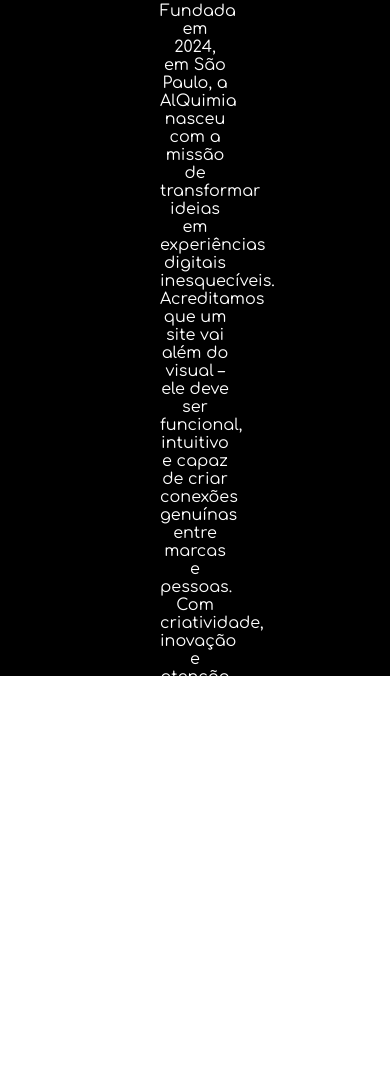
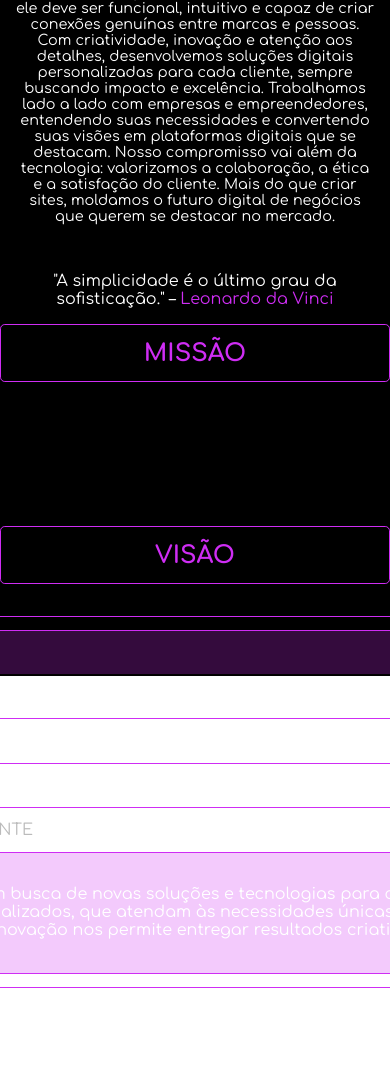
Before and after one commit to juliagasantos/sectionSobreOrigin, a plain HTML site: page index.html in a window 390 px wide. Shown: the part 168-1245 px from the top of the page. After the commit the page ends 1172 px from the top, so only its background shows below. Drawn offline with nearby package versions, Linux system fonts and the light colour scheme.

Commit message:
inicio do media no css

```diff
--- a/css/style.css
+++ b/css/style.css
@@ -62,15 +62,15 @@
 
         .missao-visao {
             display: flex;
-            gap: 2rem;
-            width: 720px;
+            gap: 8em;
+            width: 774.98px;
 
             & .missao,
             & .visao {
                 border: 1px solid var(--clr-rosa);
-                border-radius: 1rem;
+                border-radius: 0.3rem;
                 cursor: pointer;
-                height: 4rem;
+                height: 3.5rem;
                 display: flex;
                 justify-content: center;
                 align-items: center;
@@ -97,7 +97,7 @@
                 }
 
                 &:hover {
-                    height: 300px;
+                    height: 250px;
                 }
 
                 &:hover .textMissao,
@@ -109,62 +109,170 @@
 
         .valores {
             border: 1px solid var(--clr-rosa);
-            border-radius: 1em;
-            padding: 1em;
-            width: 720px;
+            border-radius: 5px;
+            background: var(--clr-transparente);
+            padding: 0.8em;
+            width: 747.5px;
 
-
-            & .open {
+            & .openValores {
                 display: flex;
-                justify-content: center;
+                list-style: none;
+                justify-content: space-between;
                 align-items: center;
 
-                & .btnOpen {
-                    border-radius: 1rem;
-                    transition: all 0.2s ease;
-                    margin: 0 0.3em;
-                    padding: 0.8em 1.2em;
+                & .tab.active {
+                    color: var(--clr-branco);
+                    background: #CF2DF440;
+                    border: 1px solid var(--clr-rosa);
+                    border-bottom: none;
+                    /* Remove a borda inferior da aba ativa */
+                }
+
+                & .tab {
+                    padding: 0.8em 1em;
                     cursor: pointer;
-                    color: var(--clr-branco);
+                    background: none;
+                    color: #bbb;
+                    transition: 0.3s;
+                    border-top-left-radius: 5px;
+                    border-top-right-radius: 5px;
+                    border-bottom: 1px solid var(--clr-rosa);
+
+                    &:hover {
+                        color: white;
+                    }
                 }
             }
 
-            & .textOpen {
-                display: flex;
-                align-items: flex-start;
+            & .tab-content.active {
+                display: block;
+                margin: auto;
+                border-bottom: 1px solid var(--clr-rosa);
+                border-right: 1px solid var(--clr-rosa);
+                border-left: 1px solid var(--clr-rosa);
 
-                & .topic {
-                    padding: 1.5em;
-
-                    & h2 {
-                        font-size: 1.2em;
-                        color: var(--clr-rosa);
             }
 
-                    & p {
-                        padding: 1em 0 0;
+            & .tab-content {
+                padding: 2em 1em 1em;
+                display: none;
+                background: #CF2DF440;
+                border-radius: 0 0 0.2em 0.2em;
                 color: var(--clr-branco);
             }
         }
     }
+
+    @media (max-width: 1024px) {
+        .missao-visao {
+            gap: 4em; // Menos espaço entre os itens
+            width: 90%; // Ajuste no tamanho das caixas
         }
 
-        /* &:hover {
-            & .open {
-                & .btnOpen {
-                    border: 1px solid var(--clr-rosa);
+        .missao,
+        .visao {
+            width: 100%;
+            height: auto;
+        }
+
+        .quality {
+            padding: 2rem;
+            gap: 2rem;
         }
     }
 
-            & .textOpen {
-                & .topic {
-                    & p {
-                        border: 1px solid var(--clr-rosa);
+    /* Para telas de 768px ou menos */
+    @media (max-width: 768px) {
+        .missao-visao {
+            gap: 2em;
+            width: 100%;
         }
+
+        .missao,
+        .visao {
+            width: 100%;
+            margin-bottom: 1rem;
         }
+
+        .quality {
+            padding: 1.5rem;
+            gap: 1.5rem;
         }
-        } */
+
+        .tab {
+            padding: 0.6em 1em;
+        }
+
+        .tab-content {
+            padding: 1.5em 0.5em;
         }
     }
 
+    /* Para telas de 480px ou menos */
+    @media (max-width: 480px) {
+        .titulo {
+            font-size: 1.5rem;
+        }
+
+        .texto {
+            padding: 1rem;
+            font-size: 0.9rem;
+        }
+
+        .quality {
+            padding: 1rem;
+            gap: 1rem;
+        }
+
+        .missao-visao {
+            gap: 1em;
+            flex-direction: column;
+            justify-content: center;
+            align-items: center;
+            width: 100%;
+        }
+
+        .missao,
+        .visao {
+            width: 100%;
+            height: auto;
+            margin-bottom: 1rem;
+
+        }
+
+        .textMissao,
+        .textVisao {
+            display: block;
+            color: var(--clr-branco);
+            text-align: center;
+            padding: 1rem;
+            margin-top: 1rem;
+        }
+
+        .openValores {
+            flex-direction: column;
+            align-items: flex-start;
+        }
+
+        .tab {
+            width: 100%;
+            padding: 1rem;
+        }
+
+        .tab-content {
+            padding: 1.5em 0.5em;
+        }
+    }
+
+
+
+    /* .line {
+    margin: 0 auto;
+    display: flex;
+    align-items: center;
+    justify-content: center;
+    border-bottom: 1px solid var(--clr-rosa);
+    width: 400px;
+} */
+
     /* #endregion */
--- a/index.html
+++ b/index.html
@@ -68,41 +68,47 @@
 
                 <!-- valores -->
                 <div class="valores">
-                    <div class="open">
-                        <a class="btnOpen"  class="colorOpen" onclick="openCity('inovacao')">INOVAÇÃO</a>
-                        <a class="btnOpen"  class="colorOpen" onclick="openCity('qualidade')">QUALIDADE</a>
-                        <a class="btnOpen"  class="colorOpen" onclick="openCity('colaboracao')">COLABORAÇÃO</a>
-                        <a class="btnOpen"  class="colorOpen" onclick="openCity('etica')">ÉTICA</a>
-                        <a class="btnOpen"  class="colorOpen" onclick="openCity('satisfacao')">SATISFAÇÃO DO CLIENTE</a>
+                    <ul class="openValores">
+                        <li class="tab active" onclick="showTab('inovacao')">INOVAÇÃO</li>
+                        <li class="tab" onclick="showTab('qualidade')">QUALIDADE</li>
+                        <li class="tab" onclick="showTab('colaboracao')">COLABORAÇÃO</li>
+                        <li class="tab" onclick="showTab('etica')">ÉTICA</li>
+                        <li class="tab" onclick="showTab('satisfacao')">SATISFAÇÃO DO CLIENTE
+                        </li>
+
+                    </ul>
+
+                    <div id="inovacao" class="tab-content active">
+                        <p>Estamos sempre em busca de novas soluções e tecnologias para criar sites modernos e
+                            personalizados, que atendam às necessidades únicas de cada cliente. Nossa busca pela
+                            inovação nos permite entregar resultados criativos e de alto impacto.</p>
                     </div>
-                    <div class="textOpen">
-
-                        <div id="inovacao" class="topic" class="colorOpen" >
-                            <p>A inovação é o motor do nosso progresso. Estamos sempre em busca de novas soluções e tecnologias para oferecer aos nossos clientes o que há de mais moderno, garantindo melhorias contínuas em nossos processos e resultados.</p>
-                        </div>
-
-                        <div id="qualidade" class="topic" style="display:none" class="colorOpen" >
-                            <p>A qualidade é nossa prioridade. Buscamos sempre entregar produtos e serviços que atendam aos mais altos padrões, garantindo excelência e a confiança de nossos clientes em cada detalhe do nosso trabalho.</p>
-                        </div>
-
-                        <div id="colaboracao" class="topic" style="display:none" class="colorOpen" >
-                            <p>Acreditamos no poder da colaboração. Trabalhamos juntos, compartilhando conhecimentos e respeitando diferentes perspectivas, para alcançar melhores resultados e fortalecer nossas parcerias.</p>
-                        </div>
-
-                        <div id="etica" class="topic" style="display:none" class="colorOpen" >
-                            <p>A ética orienta todas as nossas ações. Atuamos com transparência, honestidade e responsabilidade, garantindo a confiança de nossos clientes, colaboradores e parceiros em tudo o que fazemos.</p>
-                        </div>
-
-                        <div id="satisfacao" class="topic" style="display:none" class="colorOpen" >
-                            <p>A satisfação do cliente é nossa principal missão. Nos dedicamos a oferecer soluções que superem expectativas e proporcionem uma experiência positiva, criando relações de confiança e fidelidade.</p>
-                        </div>
+                    <div id="qualidade" class="tab-content">
+                        <p>Nosso compromisso com a qualidade garante que entregamos sites bem desenvolvidos, rápidos e
+                            funcionais. Cada projeto é realizado com cuidado e atenção aos detalhes, sempre superando as
+                            expectativas dos nossos clientes.</p>
                     </div>
-
+                    <div id="colaboracao" class="tab-content">
+                        <p>Acreditamos na força da colaboração, trabalhando de perto com nossos clientes para entender
+                            suas necessidades e oferecer soluções que atendam aos seus objetivos. A parceria constante é
+                            essencial para alcançar os melhores resultados.</p>
+                    </div>
+                    <div id="etica" class="tab-content">
+                        <p>Priorizamos a transparência, honestidade e respeito em todos os nossos processos, garantindo
+                            que nossos clientes possam confiar em nossa integridade. Atuamos de forma ética em todas as
+                            fases do projeto.</p>
+                    </div>
+                    <div id="satisfacao" class="tab-content">
+                        <p>Nosso maior objetivo é garantir a satisfação total dos nossos clientes. Estamos comprometidos
+                            em oferecer soluções que não apenas atendam, mas superem suas expectativas, criando relações
+                            duradouras e de confiança.</p>
+                    </div>
                 </div>
-
 
             </div>
 
+            <!-- <div class="line">
+            </div> -->
 
 
 
--- a/js/script.js
+++ b/js/script.js
@@ -1,8 +1,7 @@
-function openCity(topicName) {
-  var i;
-  var x = document.getElementsByClassName("topic");
-  for (i = 0; i < x.length; i++) {
-    x[i].style.display = "none";
-  }
-  document.getElementById(topicName).style.display = "block";
+
+function showTab(tabId) {
+  document.querySelectorAll('.tab-content').forEach(el => el.classList.remove('active'));
+  document.querySelectorAll('.tab').forEach(el => el.classList.remove('active'));
+  document.getElementById(tabId).classList.add('active');
+  document.querySelector(`.tab[onclick="showTab('${tabId}')"]`).classList.add('active');
 }
```
Lines whose indentation alone changed are shown as unchanged.
